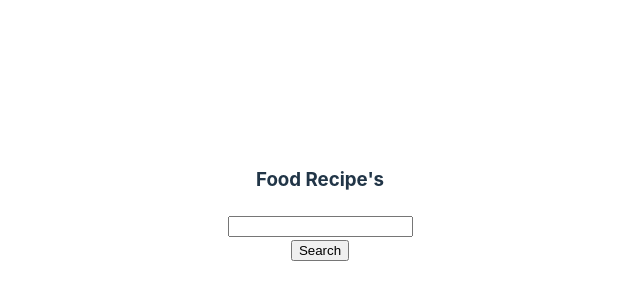
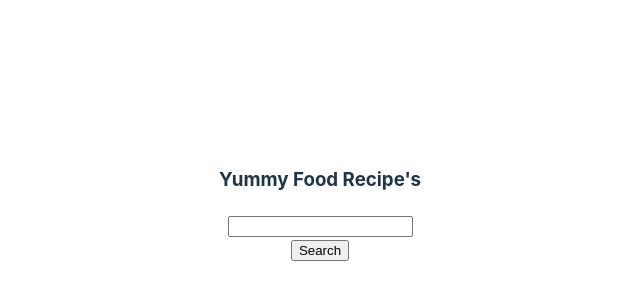
Before and after one commit to SravaniPurimitla/ReactKitchen, a React (Vite) app: page / in a window 1280 px wide. Shown: the part 196-496 px from the top of the page, without its empty margins (320-960 px from the left). Built offline with nearby package versions, Linux system fonts and the light colour scheme.

Commit message:
new commit

```diff
--- a/src/Components/Recipe.jsx
+++ b/src/Components/Recipe.jsx
@@ -14,7 +14,7 @@ const Recipe=()=>{
     return(
         <>
 
-        <h3>Food Recipe's</h3>
+        <h3>Yummy Food Recipe's</h3>
         <form onSubmit={SubmitHandler}>
             <input type="text" value={search} onChange={(e)=>setSearch(e.target.value)}/><br/>
             <input type="submit" className="btn btn-primary" value="Search"></input>
```
